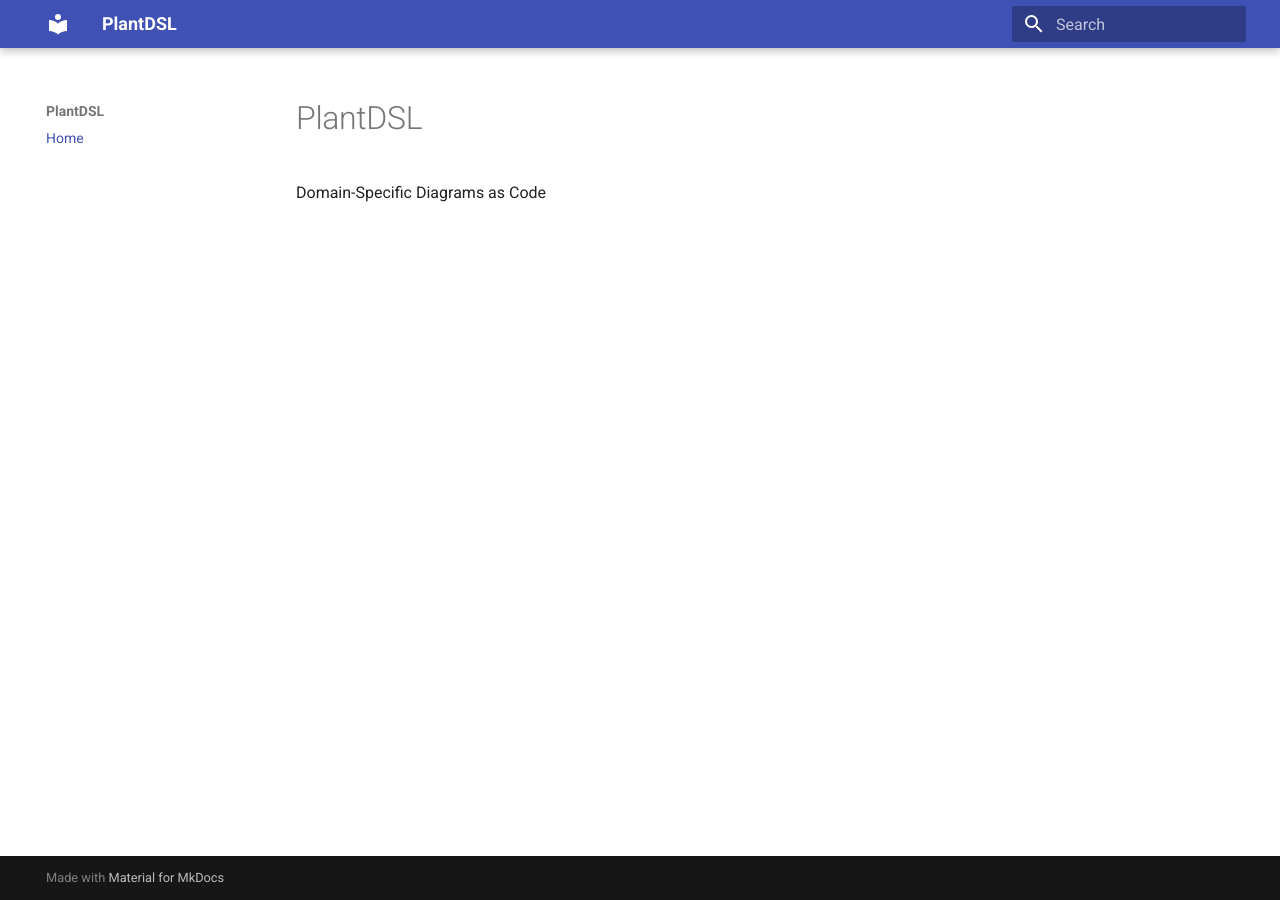
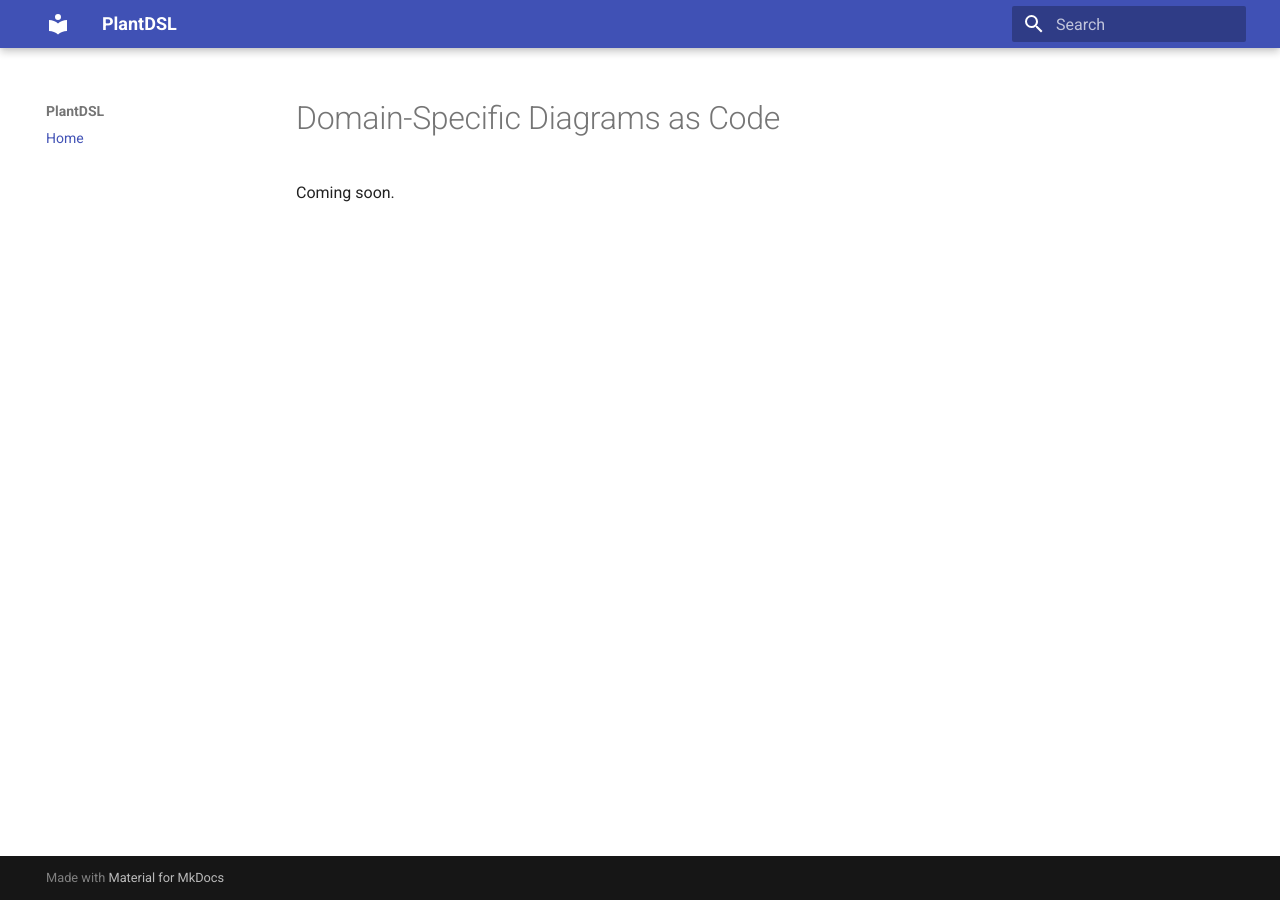
Before and after one commit to plantdsl/plantdsl.github.io, an MkDocs documentation site: the page built from docs/index.md, in a window 1280 px wide. Built offline with MkDocs 1.6.1 and Material for MkDocs 9.7.7, drawn with Linux system fonts in a browser that asks for light colours.

Commit message:
Updated index.md

```diff
--- a/docs/index.md
+++ b/docs/index.md
@@ -1,3 +1,3 @@
-# PlantDSL
+# Domain-Specific Diagrams as Code
 
-Domain-Specific Diagrams as Code
+Coming soon.
```
